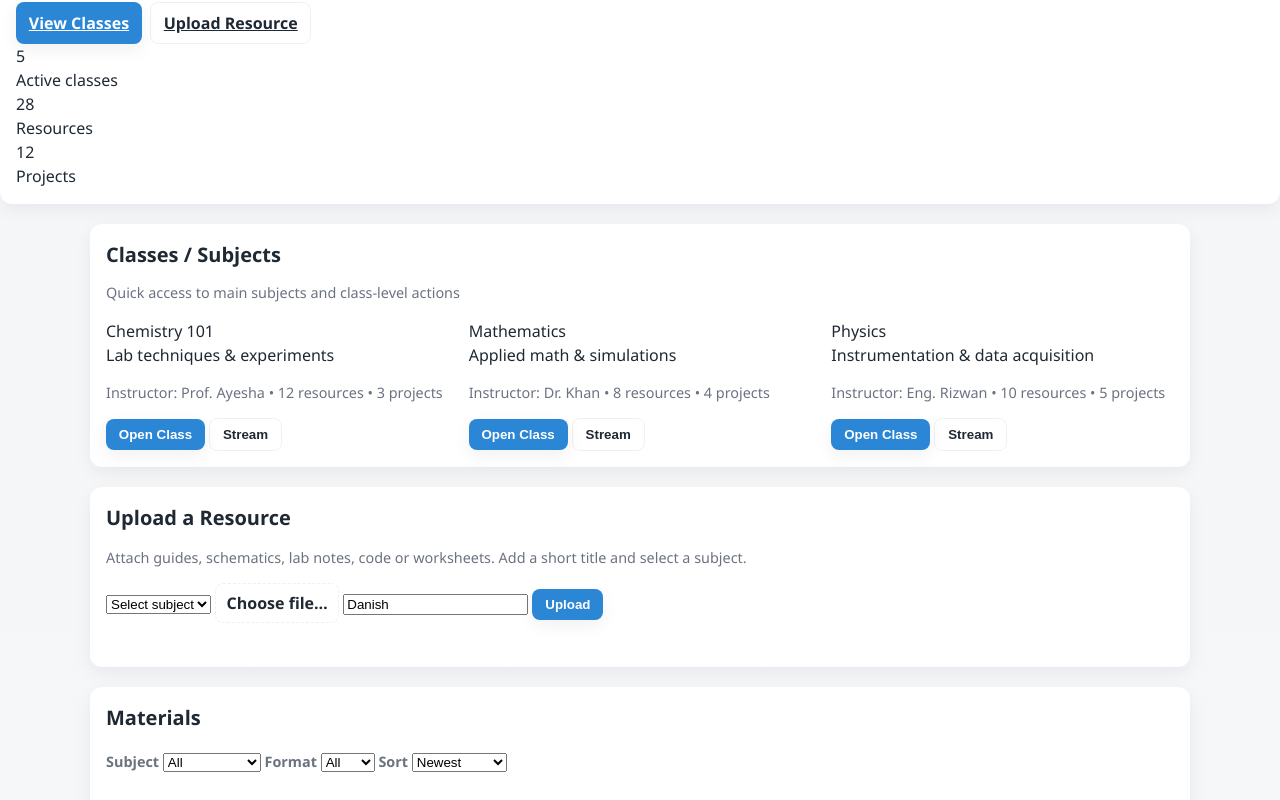
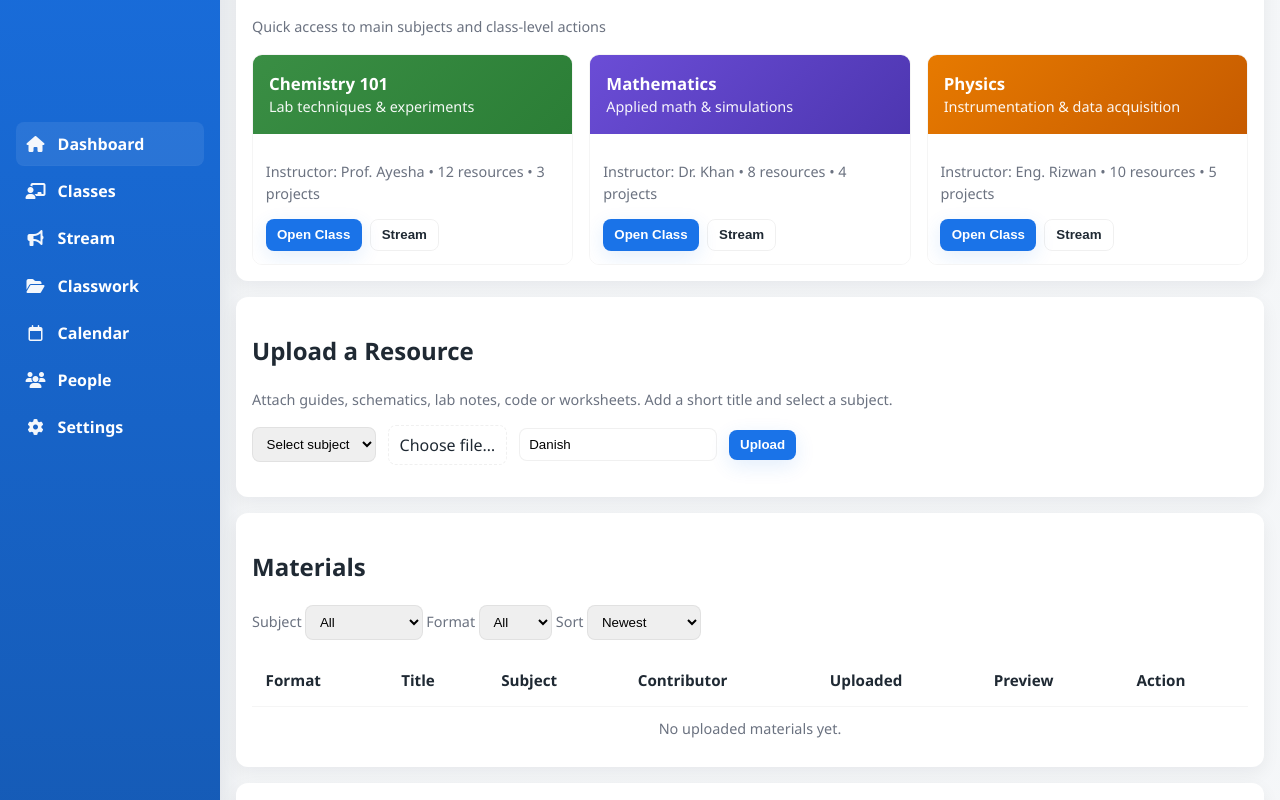
Before and after one commit to NishKing01/Eduhub-advance, a plain HTML site: page index.html in a window 1280 px wide. Shown: the part 388-1188 px from the top of the page. Drawn offline with Linux system fonts and the light colour scheme.

Commit message:
Refactor CSS variables and layout styles

```diff
--- a/style.css
+++ b/style.css
@@ -1,20 +1,18 @@
-/* EduHub — learning site styles
-   - Design tokens, responsive layout, accessible focus, course/project cards, upload UI, table
-   - Includes simple touch feedback for buttons (color/brightness change) and subject cards updated to main subjects
-*/
 
-/* Design tokens */
 :root{
   --bg: #f4f6f8;
   --surface: #ffffff;
   --text: #1f2933;
   --muted: #6b7280;
-  --brand: #2b86d6;
-  --brand-strong: #1f6fb0;
+
+  /* Google-like blue used for control panel and primary accents */
+  --brand: #1a73e8;        /* primary blue for control panel & primary buttons */
+  --brand-strong: #1558b0; /* stronger blue for hover/headers */
   --accent: #f39c12;
   --danger: #e74c3c;
   --success: #27ae60;
 
+  --sidebar-width: 220px;
   --radius-sm: 8px;
   --radius-md: 12px;
   --shadow-sm: 0 6px 18px rgba(18,24,30,0.06);
@@ -22,11 +20,11 @@
   --gap-sm: 0.75rem;
   --gap-md: 1.25rem;
 
-  --transition-short: 180ms;
-  --transition-medium: 320ms;
+  --transition-short: 160ms;
+  --transition-medium: 300ms;
 }
 
-/* Dark mode */
+/* Dark mode override */
 :root[data-theme="dark"],
 @media (prefers-color-scheme: dark) {
   :root {
@@ -51,130 +49,123 @@ body{
   -webkit-font-smoothing:antialiased;
 }
 
-/* Container & sections */
-.container { width:min(1100px,94%); margin-inline:auto; padding-block:1rem; }
-.section { background:var(--surface); padding:clamp(0.9rem,2vw,1.6rem); border-radius:var(--radius-md); box-shadow:var(--shadow-sm); margin-block:1.25rem; }
+/* App layout */
+.app { display:flex; min-height:100vh; }
 
-/* Headings */
-h1{font-size:clamp(1.25rem,2.4vw,2rem);margin:0 0 0.5rem}
-h2{font-size:clamp(1rem,1.6vw,1.25rem);margin:0 0 0.75rem}
-h3{font-size:1rem;margin:0}
+/* Sidebar / control panel */
+.sidebar {
+  width: var(--sidebar-width);
+  min-width: var(--sidebar-width);
+  background: linear-gradient(180deg, var(--brand), var(--brand-strong));
+  color: white;
+  display:flex;
+  flex-direction:column;
+  justify-content:space-between;
+  padding:1rem;
+  gap:1rem;
+  box-shadow: 0 8px 30px rgba(17,30,60,0.12);
+}
+.sidebar .brand { display:flex;align-items:center;gap:0.6rem;text-decoration:none;color:white;font-weight:700 }
+.logo { width:40px;height:40px;border-radius:10px;background:rgba(255,255,255,0.12);display:grid;place-items:center;font-weight:800 }
+.sidebar-top { display:flex;align-items:center;gap:0.5rem;justify-content:space-between }
+.sidebar-toggle { color:white; background:transparent; border:1px solid rgba(255,255,255,0.08); padding:0.35rem 0.5rem; border-radius:8px; }
 
-/* Nav */
-.nav{position:sticky;top:0;z-index:40;background:transparent;border-bottom:1px solid rgba(0,0,0,0.04)}
-.nav-inner{display:flex;align-items:center;gap:1rem;justify-content:space-between;padding:0.6rem 0}
-.brand{display:flex;align-items:center;gap:0.6rem;text-decoration:none;color:var(--text);font-weight:700}
-.logo{width:36px;height:36px;border-radius:10px;background:linear-gradient(135deg,var(--brand),var(--brand-strong));display:inline-grid;place-items:center;color:white;font-weight:800}
-.brand-name{display:inline-block}
+.control-nav ul { list-style:none;padding:0;margin:0;display:flex;flex-direction:column;gap:0.25rem }
+.control-nav a {
+  display:flex;align-items:center;gap:0.75rem;padding:0.6rem;border-radius:8px;color:white;text-decoration:none;font-weight:600;
+  transition:background-color var(--transition-short);
+}
+.control-nav a i { width:20px;text-align:center;opacity:0.95 }
+.control-nav a:hover, .control-nav a:focus, .control-nav a.active { background: rgba(255,255,255,0.08); box-shadow: inset 0 -1px 0 rgba(255,255,255,0.02); }
 
-/* Nav menu */
-.nav-menu{display:flex;gap:1rem;align-items:center}
-.nav-menu a{color:var(--text);text-decoration:none;font-weight:600;padding:0.4rem;border-radius:8px;position:relative}
-.nav-menu a::after{content:"";position:absolute;left:0;bottom:-6px;width:0;height:2px;background:var(--accent);transition:width var(--transition-short) ease}
-.nav-menu a:hover::after,.nav-menu a:focus::after{width:100%}
+.sidebar-bottom { border-top: 1px dashed rgba(255,255,255,0.06); padding-top:0.75rem; }
+.profile { display:flex;gap:0.6rem;align-items:center }
+.avatar { width:40px;height:40px;border-radius:50%;background:rgba(255,255,255,0.18);display:grid;place-items:center;font-weight:700 }
+.profile-meta .profile-name { font-weight:700 }
+.profile-link { color: rgba(255,255,255,0.9); text-decoration:underline; font-size:0.85rem }
 
-/* Nav actions */
-.nav-actions{display:flex;gap:0.5rem;align-items:center}
-.search input[type="search"]{padding:0.45rem 0.6rem;border-radius:999px;border:1px solid rgba(0,0,0,0.06);width:220px}
+/* Main area */
+.main { flex:1; display:flex;flex-direction:column; min-height:100vh; background:transparent; }
+.topbar { display:flex;justify-content:space-between;align-items:center;padding:0.85rem 1.25rem;border-bottom:1px solid rgba(0,0,0,0.04); background:linear-gradient(180deg,color-mix(in srgb,var(--surface) 96%,transparent),transparent) }
+.app-title { margin:0;font-size:1rem;font-weight:700 }
+.top-subtitle { color:var(--muted) }
 
-/* Buttons */
-.btn{display:inline-flex;align-items:center;gap:0.5rem;padding:0.5rem 0.8rem;border-radius:8px;border:0;cursor:pointer;font-weight:600;transition:transform var(--transition-short) ease,filter var(--transition-short) ease,background-color var(--transition-short) ease}
-.btn-primary{background:var(--brand);color:white;box-shadow:var(--shadow-sm)}
-.btn-ghost{background:transparent;border:1px solid rgba(0,0,0,0.06);color:var(--text)}
-.btn-danger{background:var(--danger);color:white}
-.btn-strong{background:var(--brand-strong);color:white}
+.topbar-actions { display:flex;align-items:center;gap:0.6rem }
+.top-search { padding:0.42rem 0.6rem;border-radius:999px;border:1px solid rgba(0,0,0,0.06);width:260px }
 
-/* --- Simple touch/press feedback ---
-   We apply a subtle color/brightness change when a button is pressed or touched.
-   CSS :active covers mouse clicks and some touch interactions; JS adds/removes .pressed
-   on pointerdown/pointerup to ensure reliable behavior on touch devices.
-*/
-.btn:active,
-.btn.pressed {
-  /* slightly darker / different visual for pressed state */
-  filter: brightness(0.88);
-  transform: translateY(1px);
-  box-shadow: none;
-}
+/* Content area */
+.content { padding:1rem; }
 
-/* For ghost buttons, add subtle tinted background on press for clarity */
-.btn-ghost:active,
-.btn-ghost.pressed {
-  background-color: color-mix(in srgb, var(--surface) 90%, var(--brand) 10%);
-}
+/* Card, section, hero */
+.section { background:var(--surface); padding:1rem; border-radius:var(--radius-md); box-shadow:var(--shadow-sm); margin-bottom:1rem; }
+.card { padding:1rem; }
 
-/* Mobile-friendly tap highlight removal (optional) */
-button, a { -webkit-tap-highlight-color: rgba(0,0,0,0); }
+/* Hero grid */
+.hero-grid { display:flex;gap:1.25rem;align-items:center;justify-content:space-between }
+.hero-left { max-width:60% }
+.hero-right { min-width:220px }
+.stats-grid { display:flex;gap:0.75rem }
+.stat { background:linear-gradient(180deg, color-mix(in srgb,var(--surface) 96%,transparent), transparent); padding:0.6rem;border-radius:8px;text-align:center;min-width:80px }
+.stat-num { font-weight:700;font-size:1.15rem }
 
-/* Mobile nav */
-.nav-toggle{display:none}
-.nav-toggle-label{display:none;gap:.5rem;align-items:center;border-radius:8px;padding:0.25rem}
-.hamburger{width:28px;height:2px;background:var(--muted);position:relative;display:block}
-.hamburger::before,.hamburger::after{content:"";position:absolute;left:0;width:100%;height:2px;background:var(--muted)}
-.hamburger::before{top:-8px}
-.hamburger::after{top:8px}
+/* Classes grid (classroom style) */
+.classes-grid { display:grid; grid-template-columns: repeat(3, 1fr); gap:1rem }
+.class-card { border:1px solid rgba(0,0,0,0.04); border-radius:10px; overflow:hidden; display:flex;flex-direction:column; justify-content:space-between }
+.class-card-top { padding:1rem; color:white }
+.class-card .class-card-body { padding:0.8rem; background: color-mix(in srgb, var(--surface) 96%, transparent) }
+.class-title { font-weight:700; font-size:1.05rem }
+.class-sub { font-size:0.9rem; opacity:0.95 }
 
-/* Hero & cards */
-.hero{display:flex;gap:var(--gap-md);align-items:center}
-.card{background:var(--surface);border-radius:var(--radius-md);padding:1rem;box-shadow:var(--shadow-sm)}
-.center{text-align:center}
+/* Per-subject color banners inside card-top */
+.class-card-top.chemistry { background: linear-gradient(135deg, #3a8e44, #2b7e36); }
+.class-card-top.math { background: linear-gradient(135deg, #6b4dd6, #4d36b0); }
+.class-card-top.physics { background: linear-gradient(135deg, #e77a00, #c65b00); }
 
-/* Grids */
-.grid{display:grid;gap:var(--gap-md)}
-.columns-2{grid-template-columns:1fr 1fr}
-.columns-3{grid-template-columns:repeat(3,1fr)}
+/* Class actions row */
+.class-actions { display:flex;gap:0.5rem;margin-top:0.6rem }
 
-/* Badges */
-.badge{display:inline-block;background:linear-gradient(90deg,color-mix(in srgb,var(--surface) 92%,transparent),transparent);padding:0.25rem 0.5rem;border-radius:999px;font-size:0.85rem;border:1px solid rgba(0,0,0,0.04)}
-.badge.ghost{background:transparent;border:1px dashed rgba(0,0,0,0.06)}
+/* Upload row styles */
+.upload-row { display:flex;gap:0.75rem;align-items:center;flex-wrap:wrap }
+select, input[type="text"], input[type="search"] { padding:0.5rem 0.6rem;border-radius:8px;border:1px solid rgba(0,0,0,0.06) }
+.file-input { position:relative; display:inline-flex; align-items:center }
+.file-input input[type="file"] { position:absolute; inset:0; opacity:0; cursor:pointer }
+.file-label { padding:0.45rem 0.65rem; border-radius:8px; border:1px dashed rgba(0,0,0,0.06); background: color-mix(in srgb, var(--surface) 96%, transparent) }
 
-/* Upload form & file input */
-.form{display:grid;gap:var(--gap-sm)}
-label{font-weight:600;color:var(--text)}
-.file-input{position:relative;display:inline-flex;gap:0.5rem;align-items:center}
-.file-input input[type="file"]{position:absolute;inset:0;opacity:0;cursor:pointer}
-.file-input .file-label{padding:0.45rem 0.65rem;background:color-mix(in srgb,var(--surface) 96%,transparent);border-radius:var(--radius-sm);border:1px dashed rgba(0,0,0,0.06)}
+/* Table */
+.table-wrapper { overflow:auto;border-radius:8px }
+table { width:100%; border-collapse:collapse; font-size:0.95rem }
+thead th { padding:0.85rem; text-align:left; background: color-mix(in srgb, var(--surface) 92%, transparent); font-weight:700 }
+tbody td { padding:0.7rem; border-top:1px solid rgba(0,0,0,0.04) }
 
-/* Table & dashboard */
-.table-wrapper{overflow:auto;border-radius:8px}
-table{width:100%;border-collapse:collapse;font-size:0.95rem}
-thead th{padding:0.85rem;text-align:left;background:color-mix(in srgb,var(--surface) 92%,transparent);font-weight:700}
-tbody td{padding:0.7rem;border-top:1px solid rgba(0,0,0,0.04)}
+/* Buttons & pressed state (simple color change) */
+.btn { display:inline-flex; align-items:center; gap:0.5rem; padding:0.48rem 0.7rem; border-radius:8px; border:0; cursor:pointer; font-weight:600; transition: transform var(--transition-short), filter var(--transition-short), background-color var(--transition-short) }
+.btn-primary { background: var(--brand); color: white; box-shadow: 0 6px 20px rgba(26,115,232,0.12) }
+.btn-ghost { background: transparent; border: 1px solid rgba(0,0,0,0.06); color: var(--text) }
+.btn-danger { background: var(--danger); color: white }
+.btn-strong { background: var(--brand-strong); color: white }
 
-/* Modal preview */
-.modal{position:fixed;inset:0;display:none;align-items:center;justify-content:center;background:rgba(0,0,0,0.35);padding:1rem;z-index:60}
-.modal[aria-hidden="false"]{display:flex}
-.modal-content{max-width:900px;width:100%;position:relative}
-#preview-body img, #preview-body iframe{max-width:100%;height:auto;border-radius:6px;}
+/* Pressed visual: slightly darker via filter + tiny translate */
+.btn:active, .btn.pressed { filter: brightness(0.88); transform: translateY(1px); box-shadow: none; }
 
-/* Utilities */
-.small{font-size:0.9rem;color:var(--muted)}
-.u-mt-md{margin-top:1rem}
-.u-mb-md{margin-bottom:1rem}
-.sr-only{position:absolute!important;width:1px!important;height:1px!important;padding:0!important;margin:-1px!important;overflow:hidden!important;clip:rect(0,0,0,0)!important;white-space:nowrap!important;border:0!important}
+/* Small utilities */
+.small { font-size:0.9rem; color:var(--muted) }
+.u-mt-md { margin-top:1rem }
+.u-mb-md { margin-bottom:1rem }
+.center { text-align:center }
+.sr-only { position:absolute!important; width:1px!important; height:1px!important; padding:0!important; margin:-1px!important; overflow:hidden!important; clip:rect(0,0,0,0)!important; white-space:nowrap!important; border:0!important }
 
-/* Focus */
-a:focus-visible, button:focus-visible, input:focus-visible { outline:3px solid color-mix(in srgb,var(--brand) 30%, transparent); outline-offset:3px }
-
-/* Legacy fallback to preserve basic original selectors */
-nav ul{list-style:none;display:flex;justify-content:center;flex-wrap:wrap;gap:1.25rem;margin:0;padding:0}
-nav li{display:inline}
-nav a{color:var(--text);font-weight:bold;text-decoration:none;font-size:1.05rem;padding:0.5rem 0;position:relative}
-nav a::after{content:"";position:absolute;left:0;bottom:0;width:0;height:2px;background:var(--accent);transition:width 0.25s ease}
-nav a:hover::after{width:100%}
+/* Modal */
+.modal { position:fixed; inset:0; display:none; align-items:center; justify-content:center; background:rgba(0,0,0,0.36); padding:1rem; z-index:60 }
+.modal[aria-hidden="false"] { display:flex }
+.modal-content { max-width:900px; width:100%; position:relative }
 
 /* Responsive */
-@media (max-width:900px){ .columns-3{grid-template-columns:1fr} .search input[type="search"]{display:none} }
-@media (max-width:700px){
-  .nav-toggle-label{display:inline-flex}
-  .nav-toggle{display:block;position:absolute;left:-9999px}
-  .nav-menu{display:none;flex-direction:column;width:100%;padding-block:0.5rem}
-  #nav-toggle:checked ~ .nav-inner .nav-menu{display:flex}
-  .hero{flex-direction:column}
-  .columns-2{grid-template-columns:1fr}
+@media (max-width:1000px) { .classes-grid { grid-template-columns: repeat(2, 1fr) } .sidebar { width: 72px; min-width:72px; padding-inline:0.6rem } .control-nav a span { display:none } .profile-meta { display:none } .hero-left { max-width:100% } .top-search { display:none } }
+@media (max-width:700px) {
+  .app { flex-direction:column }
+  .sidebar { width:100%; min-width:100%; display:flex; flex-direction:row; align-items:center; gap:0.5rem; padding:0.5rem }
+  .main { flex:1 }
+  .classes-grid { grid-template-columns:1fr }
+  .topbar { padding:0.6rem }
+  .sidebar-toggle { display:block }
 }
-@media (max-width:420px){
-  .logo{width:30px;height:30px}
-  .search input[type="search"]{width:140px}
-  .btn{padding:0.45rem 0.6rem;font-size:0.95rem}
-}
```
